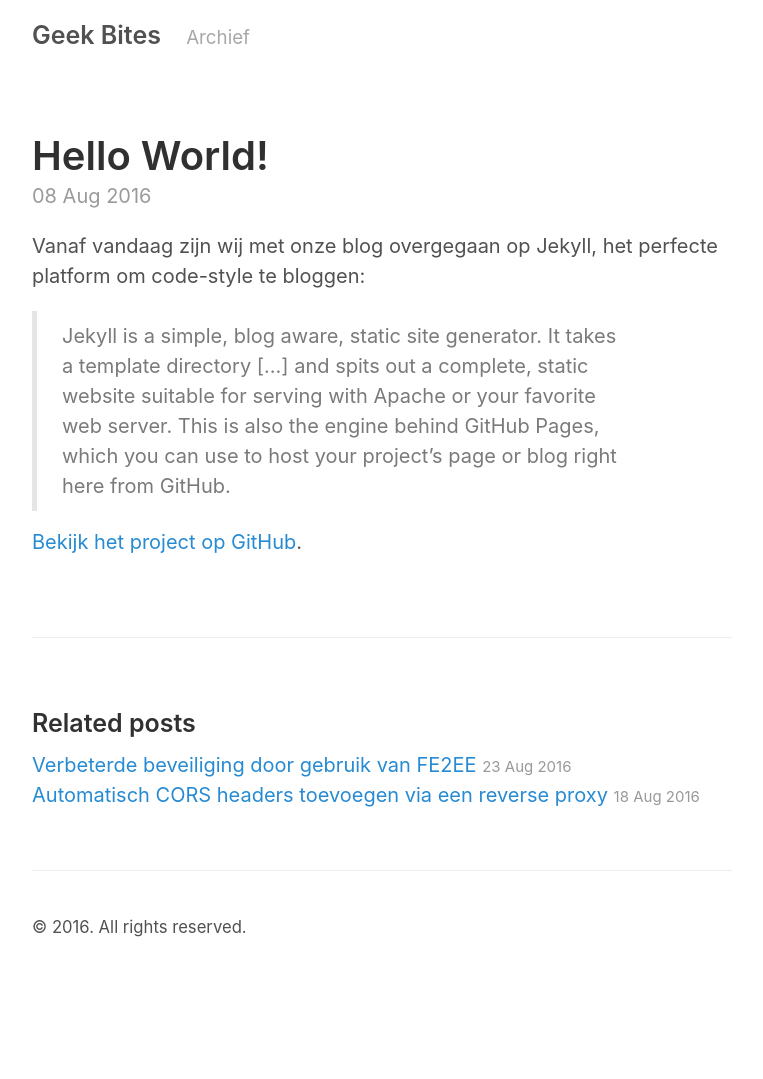
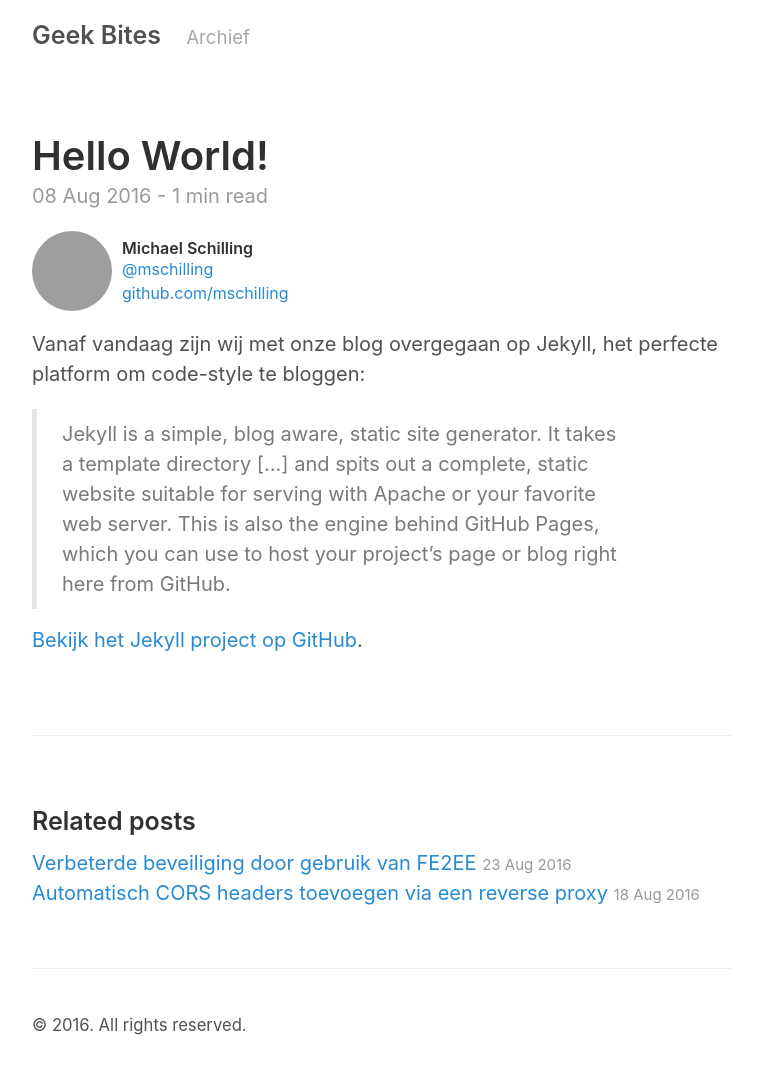
Before and after one commit to move4mobile/geekbites, a Jekyll site: the page built from _posts/2016-08-08-hello-world.md, in a window 1280 px wide. Shown: the whole page, without its empty margins (258-1021 px from the left). Built offline with Jekyll 4.4.1, drawn with Linux system fonts in a browser that asks for light colours; before the commit the page ends 981 px from its top, so only the background shows below that; grey boxes are pictures that could not be loaded.

```diff
--- a/_posts/2016-08-08-hello-world.md
+++ b/_posts/2016-08-08-hello-world.md
@@ -1,10 +1,12 @@
 ---
 layout: post
 title: Hello World!
+author: michael
+min_read: 1
 ---
 
 Vanaf vandaag zijn wij met onze blog overgegaan op Jekyll, het perfecte platform om code-style te bloggen:
 
 > Jekyll is a simple, blog aware, static site generator. It takes a template directory [...] and spits out a complete, static website suitable for serving with Apache or your favorite web server. This is also the engine behind GitHub Pages, which you can use to host your project’s page or blog right here from GitHub.
 
-[Bekijk het project op GitHub](https://github.com/jekyll/jekyll).
+[Bekijk het Jekyll project op GitHub](https://github.com/jekyll/jekyll).
```
Also changed, not shown: _posts/2016-08-18-nodejs-proxy-cors.md (+0 -4 lines), _posts/2016-08-23-fingerprint-end-to-end-encryption.md (+0 -4 lines).
